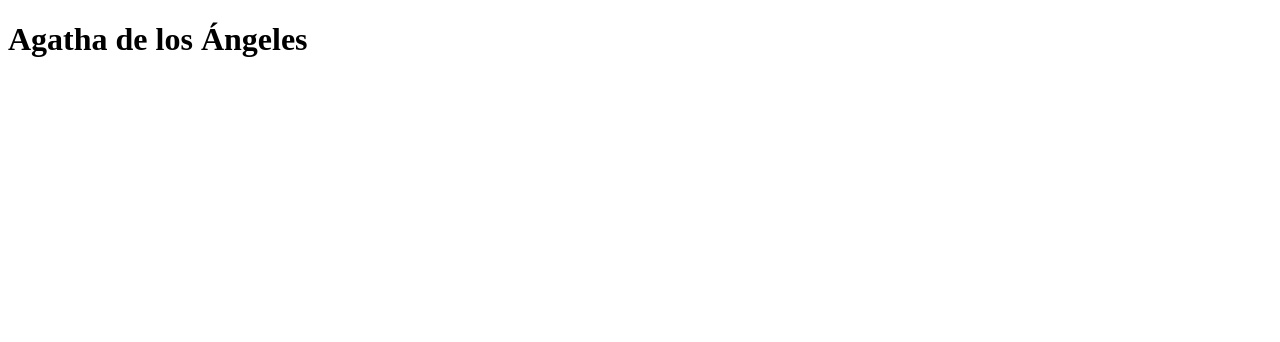
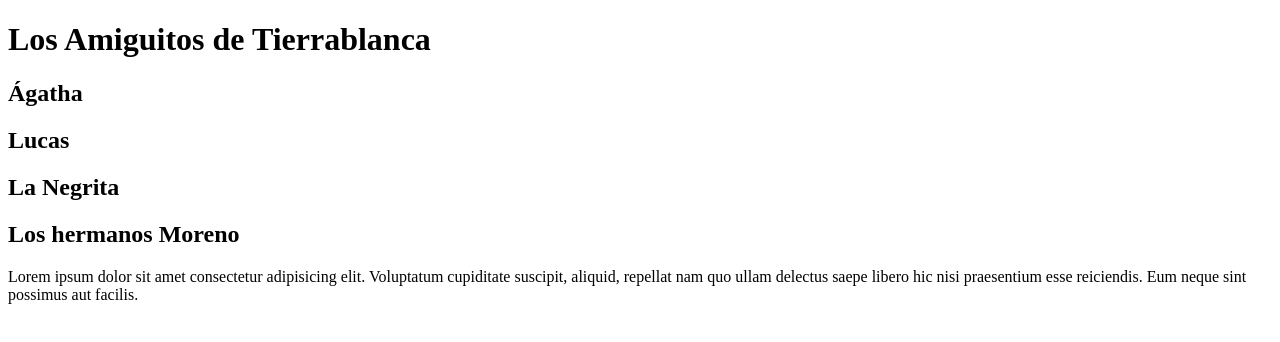
Before and after one commit to alfonsocuellar/Curso-Git, a plain HTML site: page index.html in a window 1280 px wide. Drawn offline with Linux system fonts and the light colour scheme.

Commit message:
Primera modificación

```diff
--- a/index.html
+++ b/index.html
@@ -3,10 +3,16 @@
 <head>
     <meta charset="UTF-8">
     <meta name="viewport" content="width=device-width, initial-scale=1.0">
-    <title>PÁGINA WEB EMPRESA A</title>
+    <title>Document</title>
 </head>
-<body>
-    <H1>Agatha de los Ángeles</H1>
+<body><h1>Los Amiguitos de Tierrablanca</h1>
+    <h2>Ágatha</h2>
+    <h2>Lucas</h2>
+    <h2>La Negrita</h2>
+    <h2>Los hermanos Moreno</h2>
+    <p>Lorem ipsum dolor sit amet consectetur adipisicing elit. Voluptatum cupiditate suscipit, aliquid, repellat nam quo
+        ullam delectus saepe libero hic nisi praesentium esse reiciendis. Eum neque sint possimus aut facilis.</p>
+
 
 </body>
 </html>
```
